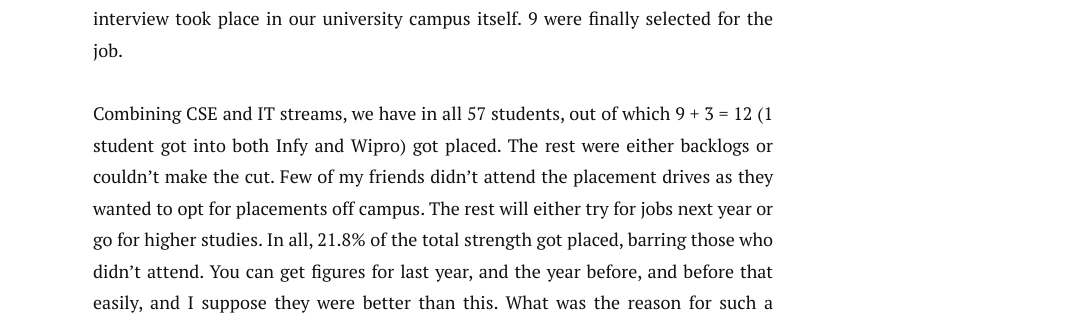
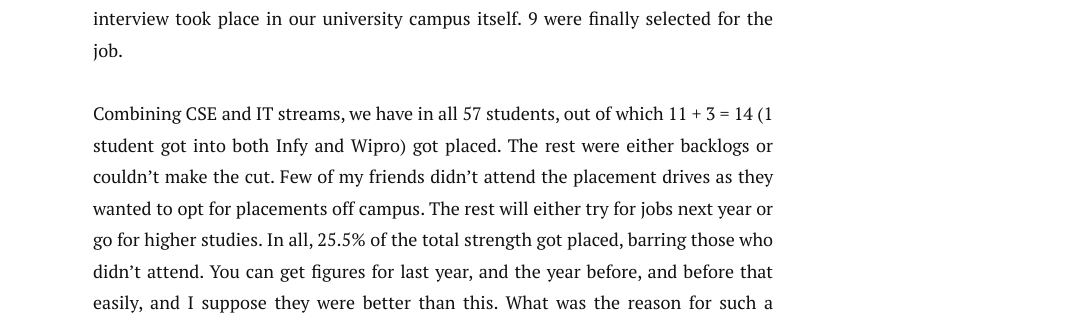
Before and after one commit to mouri11/blogs, a Jekyll site: the page built from _posts/2017-09-25-interexp1.markdown, in a window 1280 px wide and 900 px high, scrolled down 3736 px. Shown: the part 159-484 px from the top of the window, without its empty margins (207-1280 px from the left). Built offline with Jekyll 4.4.1, drawn with Linux system fonts in a browser that asks for light colours; nearby versions of some CDN libraries; a script that is not in the unit is left out; some of the changed text lies outside the part shown.

Commit message:
Minor Changes
Signed-off-by: Rohit Das <rohit.das950@gmail.com>

```diff
--- a/_posts/2017-09-25-interexp1.markdown
+++ b/_posts/2017-09-25-interexp1.markdown
@@ -32,4 +32,4 @@ The first batch qualifiers had their interviews on the first day itself. It was
 
 I had a day off on 21st, since my interview was over on the previous day itself. I decided to skip the interview for Infosys because, for one, the aptitude was to be held at NITMAS, Jhinga, near Diamon Harbour station, and it would take me well over 4 hours just to reach there. Nevertheless, many students from our university attended the selection round. The other college participating was CEMK. While we had about 30 students, I have reason to believe that the other two colleges had around 100-150 students, and I'm glad 18 of our students made it through to the interviews. The interview took place in our university campus itself. 9 were finally selected for the job.
 
-Combining CSE and IT streams, we have in all 57 students,  out of which 9 + 3 = 12 (1 student got into both Infy and Wipro) got placed. The rest were either backlogs or couldn't make the cut. Few of my friends didn't attend the placement drives as they wanted to opt for placements off campus. The rest will either try for jobs next year or go for higher studies. In all, 21.8% of the total strength got placed, barring those who didn't attend. You can get figures for last year, and the year before, and before that easily, and I suppose they were better than this. What was the reason for such a drastic fall in arrival of companies on our campus? Seems we are not the only one. GCELT Salt Lake had only pools for OFSS and Wipro. So is the overall placement scenario in all colleges the same, or is it just us? I am yet to figure out. Meanwhile, send me your opinions and thoughts on this.
+Combining CSE and IT streams, we have in all 57 students,  out of which 11 + 3 = 14 (1 student got into both Infy and Wipro) got placed. The rest were either backlogs or couldn't make the cut. Few of my friends didn't attend the placement drives as they wanted to opt for placements off campus. The rest will either try for jobs next year or go for higher studies. In all, 25.5% of the total strength got placed, barring those who didn't attend. You can get figures for last year, and the year before, and before that easily, and I suppose they were better than this. What was the reason for such a drastic fall in arrival of companies on our campus? Seems we are not the only one. GCELT Salt Lake had only pools for OFSS and Wipro. So is the overall placement scenario in all colleges the same, or is it just us? I am yet to figure out. Meanwhile, send me your opinions and thoughts on this.
```
